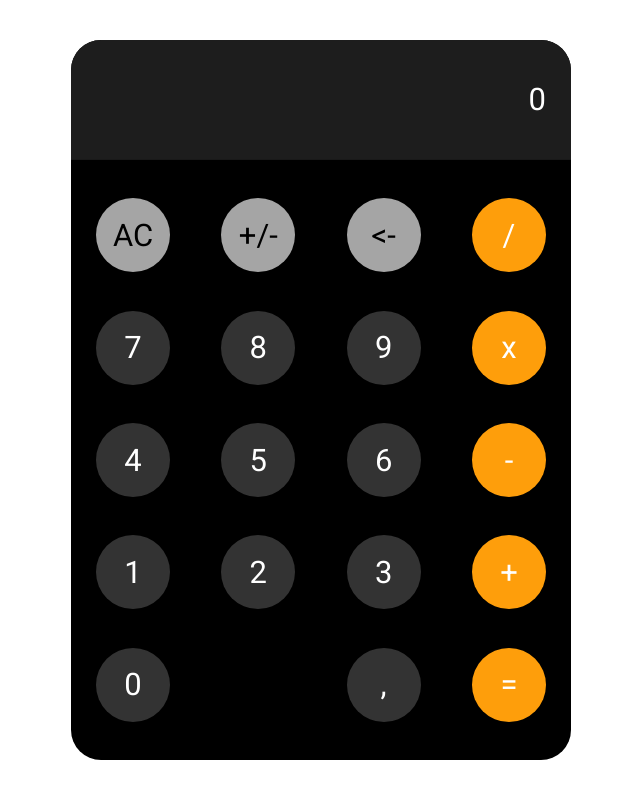
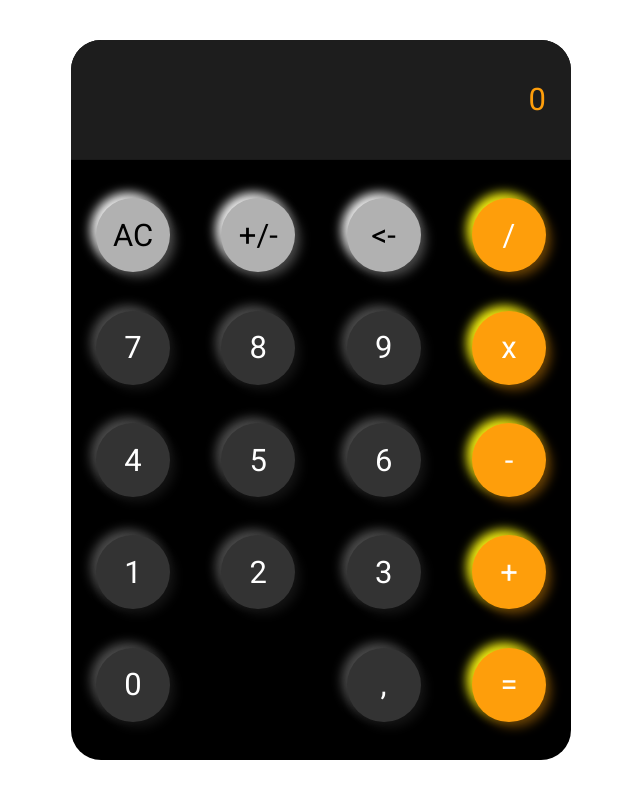
Before and after one commit to ChrisLH76/Calculator, a plain HTML site: page index.html in a window 1280 px wide. Shown: the whole page, without its empty margins (319-959 px from the left). Drawn offline with Linux system fonts and the light colour scheme.

Commit message:
Ajout d'effets sur les boutons

```diff
--- a/style.css
+++ b/style.css
@@ -1,4 +1,8 @@
 /* Made By Chris76LH */
+:root {
+  --orange: #fe9e0b;
+}
+
 * {
   box-sizing: border-box;
   margin: 0;
@@ -54,7 +58,7 @@ body {
 }
 
 .displayedNumber {
-  color: white;
+  color: var(--orange);
 }
 
 .keyboard {
@@ -87,8 +91,9 @@ body {
   /* border: 1px solid white; */
   height: 100%;
   width: 74px;
-  border-radius: 100%;
-  display: flex;
+  border-radius: 50%;
+  background: #232323;
+  box-shadow: 5px 5px 11px #0e0e0e, -5px -5px 11px #383838;
   justify-content: center;
   align-items: center;
   overflow: hidden;
@@ -104,16 +109,34 @@ span {
 }
 
 .number {
-  background-color: #333333;
+  background: #333333;
+  box-shadow: 5px 5px 11px #141414, -5px -5px 11px #525252;
   color: white;
 }
 
+.number:active {
+  background: #333333;
+  box-shadow: inset 5px 5px 11px #141414, inset -5px -5px 11px #525252;
+}
+
 .operator {
-  background-color: #fe9e0b;
+  background: #fe9e0b;
+  box-shadow: 5px 5px 11px #663f04, -5px -5px 11px #fffd12;
+}
+
+.operator:active {
+  background: #fe9e0b;
+  box-shadow: inset 5px 5px 11px #663f04, inset -5px -5px 11px #fffd12;
 }
 
 .other {
-  background-color: #a5a5a5;
+  background: #b1b1b1;
+  box-shadow: 5px 5px 11px #474747, -5px -5px 11px #ffffff;
+}
+
+.other:active {
+  background: #b1b1b1;
+  box-shadow: inset 5px 5px 11px #474747, inset -5px -5px 11px #ffffff;
 }
 
 .empty {
```
